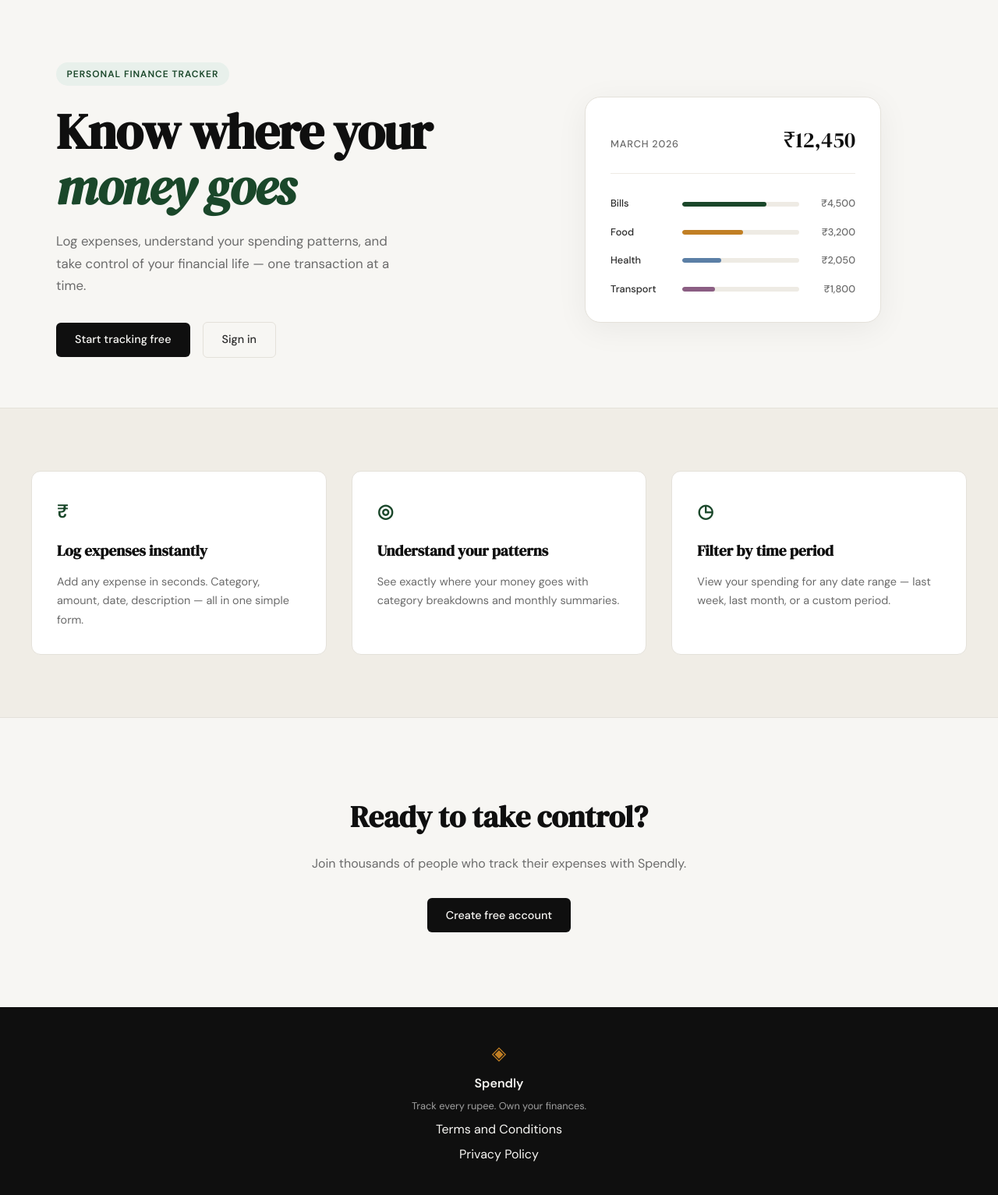
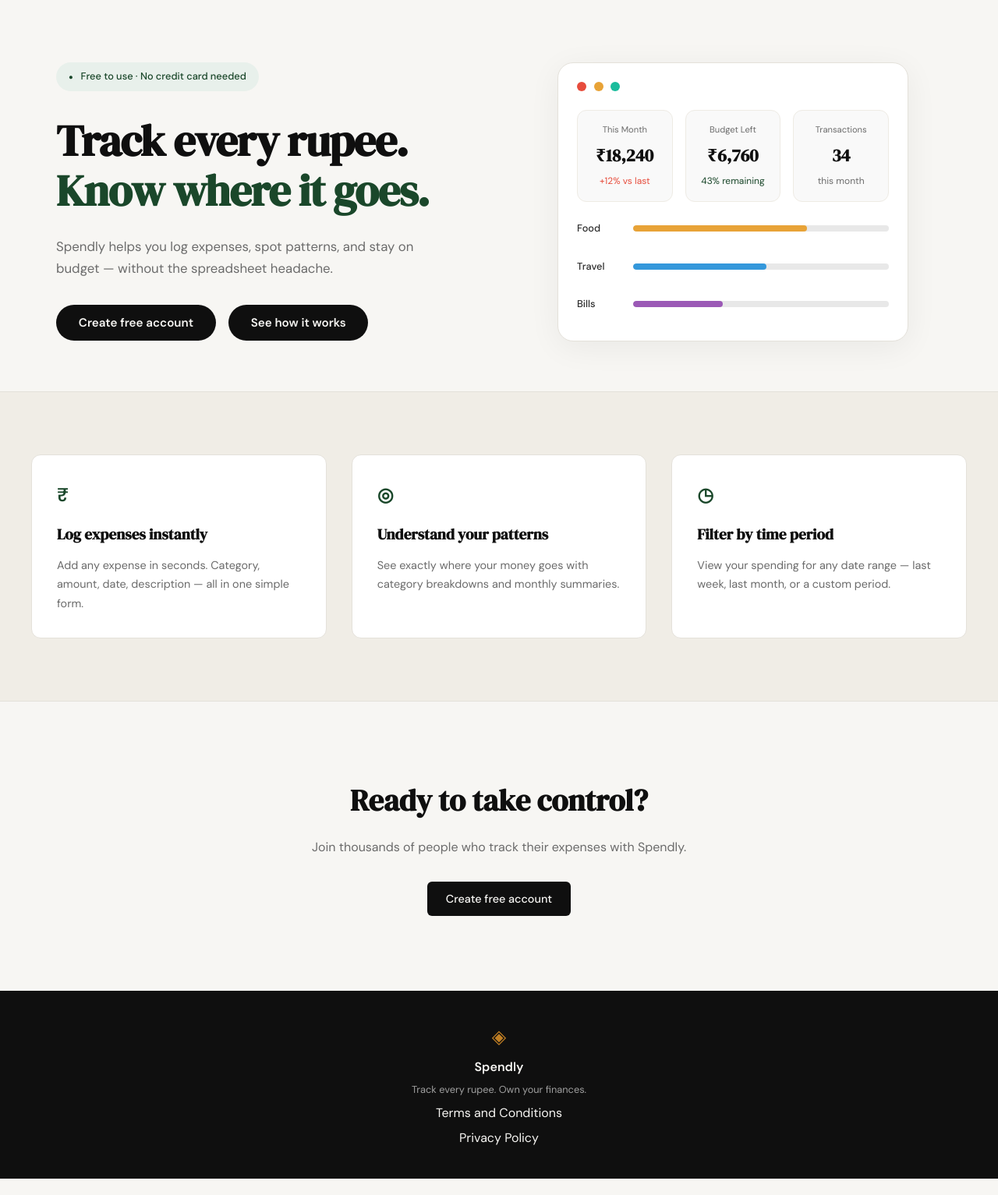
Before and after one commit to Ashi743/PROJECT-EXPENSETRACKER, a Flask app: page / in a window 1280 px wide. Shown: the part 61-1594 px from the top of the page at 78% size. After the commit the page ends 1573 px from the top, so only its background shows below. Run offline with Flask 3, Linux system fonts and the light colour scheme.

Commit message:
landing: redesign hero section to match mockup

```diff
--- a/static/css/style.css
+++ b/static/css/style.css
@@ -137,27 +137,33 @@ a { color: inherit; text-decoration: none; }
     display: inline-block;
     background: var(--accent-light);
     color: var(--accent);
-    font-size: 0.75rem;
-    font-weight: 600;
-    letter-spacing: 0.08em;
-    text-transform: uppercase;
-    padding: 0.35rem 0.85rem;
+    font-size: 0.8rem;
+    font-weight: 500;
+    padding: 0.5rem 1rem;
     border-radius: 999px;
-    margin-bottom: 1.5rem;
+    margin-bottom: 2rem;
+}
+
+.badge-dot {
+    font-size: 0.6rem;
+    margin-right: 0.4rem;
 }
 
 .hero-title {
     font-family: var(--font-display);
-    font-size: clamp(2.5rem, 5vw, 4rem);
-    line-height: 1.1;
+    font-size: clamp(2.2rem, 5vw, 3.5rem);
+    line-height: 1.15;
     letter-spacing: -0.02em;
     color: var(--ink);
-    margin-bottom: 1.25rem;
+    margin-bottom: 1.5rem;
+    font-weight: 700;
 }
 
 .hero-title em {
-    font-style: italic;
+    font-style: normal;
+    font-weight: 700;
     color: var(--accent);
+    display: block;
 }
 
 .hero-subtitle {
@@ -172,6 +178,14 @@ a { color: inherit; text-decoration: none; }
     display: flex;
     gap: 1rem;
     align-items: center;
+    margin-top: 2rem;
+}
+
+.hero-actions .btn-primary {
+    padding: 0.7rem 1.8rem;
+    border-radius: 50px;
+    font-weight: 600;
+    font-size: 0.95rem;
 }
 
 /* ------------------------------------------------------------------ */
@@ -187,42 +201,77 @@ a { color: inherit; text-decoration: none; }
     background: var(--paper-card);
     border: 1px solid var(--border);
     border-radius: var(--radius-lg);
-    padding: 2rem;
+    padding: 1.5rem;
     width: 100%;
-    max-width: 380px;
+    max-width: 450px;
     box-shadow: 0 8px 40px rgba(0,0,0,0.06);
 }
 
-.mock-card-header {
+.mock-card-dots {
     display: flex;
-    justify-content: space-between;
-    align-items: baseline;
-    margin-bottom: 1.75rem;
-    padding-bottom: 1.25rem;
-    border-bottom: 1px solid var(--border-soft);
+    gap: 0.6rem;
+    margin-bottom: 1.5rem;
 }
 
-.mock-label {
-    font-size: 0.8rem;
-    font-weight: 500;
-    color: var(--ink-muted);
-    text-transform: uppercase;
-    letter-spacing: 0.06em;
+.mock-dot {
+    width: 12px;
+    height: 12px;
+    border-radius: 50%;
 }
 
-.mock-total {
+.mock-dot-red { background: #e74c3c; }
+.mock-dot-orange { background: #e8a337; }
+.mock-dot-teal { background: #1abc9c; }
+
+.mock-stats {
+    display: grid;
+    grid-template-columns: repeat(3, 1fr);
+    gap: 1rem;
+    margin-bottom: 1.5rem;
+}
+
+.mock-stat-card {
+    background: #f9f9f9;
+    border: 1px solid var(--border-soft);
+    border-radius: var(--radius-md);
+    padding: 1rem;
+    text-align: center;
+}
+
+.mock-stat-label {
+    display: block;
+    font-size: 0.7rem;
+    color: var(--ink-muted);
+    margin-bottom: 0.4rem;
+    text-transform: capitalize;
+}
+
+.mock-stat-value {
+    display: block;
     font-family: var(--font-display);
-    font-size: 1.75rem;
+    font-size: 1.4rem;
+    font-weight: 700;
     color: var(--ink);
+    margin-bottom: 0.3rem;
 }
+
+.mock-stat-change {
+    display: block;
+    font-size: 0.75rem;
+    color: var(--ink-muted);
+}
+
+.mock-stat-up { color: #e74c3c; }
+.mock-stat-good { color: var(--accent); }
 
 .mock-bars { display: flex; flex-direction: column; gap: 1rem; }
 
 .mock-bar-row {
     display: grid;
-    grid-template-columns: 80px 1fr 60px;
+    grid-template-columns: 60px 1fr;
     align-items: center;
     gap: 0.75rem;
+    margin-bottom: 0.75rem;
 }
 
 .mock-cat {
@@ -232,8 +281,8 @@ a { color: inherit; text-decoration: none; }
 }
 
 .mock-bar-track {
-    height: 6px;
-    background: var(--border-soft);
+    height: 8px;
+    background: #e8e8e8;
     border-radius: 999px;
     overflow: hidden;
 }
@@ -245,16 +294,12 @@ a { color: inherit; text-decoration: none; }
     transition: width 0.6s ease;
 }
 
-.mock-bar-2 { background: var(--accent-2); }
+.mock-bar-2 { background: #e8a337; }
 .mock-bar-3 { background: #5b7fa6; }
 .mock-bar-4 { background: #8b5e83; }
+.mock-bar-5 { background: #3498db; }
+.mock-bar-6 { background: #9b59b6; }
 
-.mock-amt {
-    font-size: 0.8rem;
-    font-weight: 500;
-    color: var(--ink-muted);
-    text-align: right;
-}
 
 /* ------------------------------------------------------------------ */
 /* Buttons                                                             */
--- a/templates/landing.html
+++ b/templates/landing.html
@@ -6,55 +6,62 @@
 
 <section class="hero">
     <div class="hero-inner">
-        <div class="hero-badge">Personal Finance Tracker</div>
+        <div class="hero-badge"><span class="badge-dot">●</span> Free to use · No credit card needed</div>
         <h1 class="hero-title">
-            Know where your<br>
-            <em>money goes</em>
+            Track every rupee.<br>
+            <em>Know where it goes.</em>
         </h1>
         <p class="hero-subtitle">
-            Log expenses, understand your spending patterns,
-            and take control of your financial life —
-            one transaction at a time.
+            Spendly helps you log expenses, spot patterns, and stay
+            on budget — without the spreadsheet headache.
         </p>
         <div class="hero-actions">
-            <a href="{{ url_for('register') }}" class="btn-primary">Start tracking free</a>
-            <a href="{{ url_for('login') }}" class="btn-ghost">Sign in</a>
+            <a href="{{ url_for('register') }}" class="btn-primary">Create free account</a>
+            <a href="{{ url_for('login') }}" class="btn-primary">See how it works</a>
         </div>
     </div>
     <div class="hero-visual">
         <div class="mock-card">
-            <div class="mock-card-header">
-                <span class="mock-label">March 2026</span>
-                <span class="mock-total">₹12,450</span>
+            <div class="mock-card-dots">
+                <span class="mock-dot mock-dot-red"></span>
+                <span class="mock-dot mock-dot-orange"></span>
+                <span class="mock-dot mock-dot-teal"></span>
+            </div>
+            <div class="mock-stats">
+                <div class="mock-stat-card">
+                    <span class="mock-stat-label">This month</span>
+                    <span class="mock-stat-value">₹18,240</span>
+                    <span class="mock-stat-change mock-stat-up">+12% vs last</span>
+                </div>
+                <div class="mock-stat-card">
+                    <span class="mock-stat-label">Budget left</span>
+                    <span class="mock-stat-value">₹6,760</span>
+                    <span class="mock-stat-change mock-stat-good">43% remaining</span>
+                </div>
+                <div class="mock-stat-card">
+                    <span class="mock-stat-label">Transactions</span>
+                    <span class="mock-stat-value">34</span>
+                    <span class="mock-stat-change">this month</span>
+                </div>
             </div>
             <div class="mock-bars">
                 <div class="mock-bar-row">
+                    <span class="mock-cat">Food</span>
+                    <div class="mock-bar-track">
+                        <div class="mock-bar mock-bar-2" style="width: 68%"></div>
+                    </div>
+                </div>
+                <div class="mock-bar-row">
+                    <span class="mock-cat">Travel</span>
+                    <div class="mock-bar-track">
+                        <div class="mock-bar mock-bar-5" style="width: 52%"></div>
+                    </div>
+                </div>
+                <div class="mock-bar-row">
                     <span class="mock-cat">Bills</span>
                     <div class="mock-bar-track">
-                        <div class="mock-bar" style="width: 72%"></div>
+                        <div class="mock-bar mock-bar-6" style="width: 35%"></div>
                     </div>
-                    <span class="mock-amt">₹4,500</span>
-                </div>
-                <div class="mock-bar-row">
-                    <span class="mock-cat">Food</span>
-                    <div class="mock-bar-track">
-                        <div class="mock-bar mock-bar-2" style="width: 52%"></div>
-                    </div>
-                    <span class="mock-amt">₹3,200</span>
-                </div>
-                <div class="mock-bar-row">
-                    <span class="mock-cat">Health</span>
-                    <div class="mock-bar-track">
-                        <div class="mock-bar mock-bar-3" style="width: 33%"></div>
-                    </div>
-                    <span class="mock-amt">₹2,050</span>
-                </div>
-                <div class="mock-bar-row">
-                    <span class="mock-cat">Transport</span>
-                    <div class="mock-bar-track">
-                        <div class="mock-bar mock-bar-4" style="width: 28%"></div>
-                    </div>
-                    <span class="mock-amt">₹1,800</span>
                 </div>
             </div>
         </div>
```
